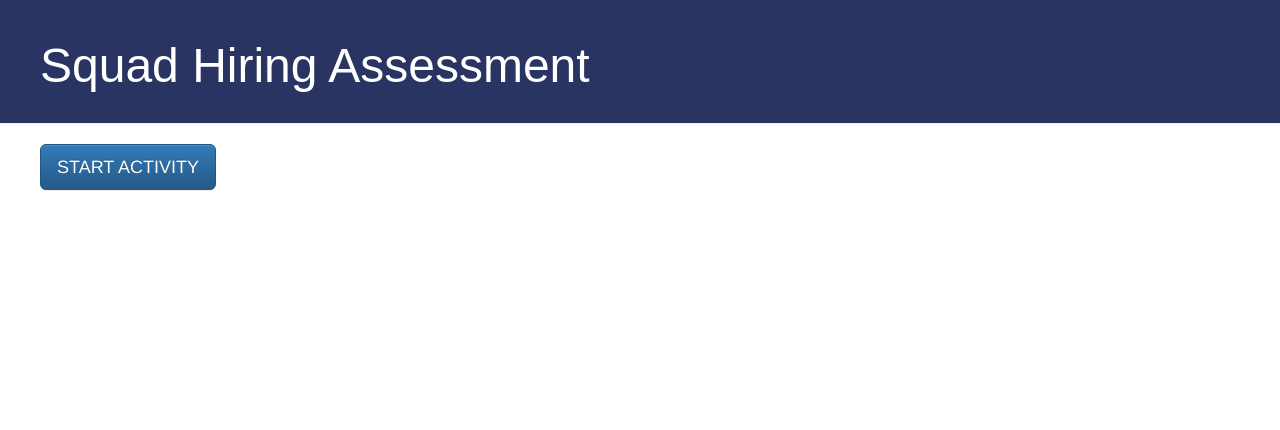
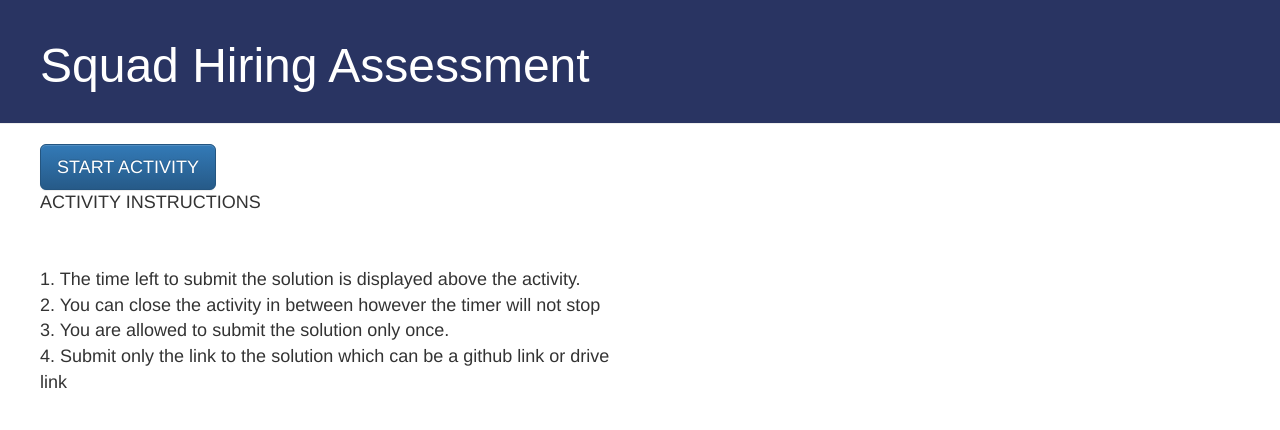
Before and after one commit to singh-gagan/django-hiring-tool, a Django app: a page that uses activitylauncher/templates/activitylauncher/start_activity.html in a window 1280 px wide. Shown: the top 430 px of the page. Run offline with Django 3.2, Linux system fonts and the light colour scheme; tables that the repository leaves empty hold one stand-in row (values such as "Sample post"); parts of the project's set-up code (start-up, migrations or seed data) failed here and were passed over; some libraries are stand-ins or nearby versions.

Commit message:
added activity inst to html pages

```diff
--- a/activitylauncher/templates/activitylauncher/display_activity.html
+++ b/activitylauncher/templates/activitylauncher/display_activity.html
@@ -22,7 +22,10 @@
 <div class="container-fluid">
   <div class="row">
     <div class="col-md-6 col-sm-12">
-      <p>ACTIVITY INSTRUCTIONS</p>
+      <p style="white-space: pre-line;">ACTIVITY INSTRUCTIONS
+        <br>
+        {{ activity_instructions }}
+      </p>
     </div>
     <div class="col-md-6">
       <p id = "timer"> </p>
--- a/activitylauncher/templates/activitylauncher/start_activity.html
+++ b/activitylauncher/templates/activitylauncher/start_activity.html
@@ -3,13 +3,21 @@
 <body>
     <div class="container-fluid">
       <div class="row">
-        <div class="col-md-8">
+        <div class="col-md-6">
           <form action={% url 'submission_invite' activity_uuid=submission.activity_uuid %} method="POST">
             {% csrf_token %}
             <button type="submit" class="btn btn-primary btn-lg">START ACTIVITY</button>
           </form>
         </div>
       </div>
+      <div class="row">
+        <div class="col-md-6 col-sm-12">
+          <p style="white-space: pre-line;">ACTIVITY INSTRUCTIONS
+            <br>
+            {{ activity_instructions }}
+          </p>
+        </div>
+      </div>
     </div>
 </body>
 </html>
--- a/activitylauncher/views.py
+++ b/activitylauncher/views.py
@@ -4,7 +4,7 @@ from django.shortcuts import render, reverse
 from django.utils import timezone
 from django.views import View
 
-from activitylauncher.constants import ActivityStatus
+from activitylauncher.constants import ActivityStatus, ActivityInstructions
 from maildroid.constants import EmailType
 from maildroid.tasks import send_emails
 
@@ -27,7 +27,10 @@ class SubmissionInviteView(View):
             return render(
                 request,
                 "activitylauncher/activity_index.html",
-                {"submission": submission},
+                {
+                    "submission": submission,
+                    "activity_instructions": ActivityInstructions,
+                },
             )
 
         else:
@@ -37,6 +40,7 @@ class SubmissionInviteView(View):
                 {
                     "submission": submission,
                     "activity_end_time": submission.activity_end_time,
+                    "activity_instructions": ActivityInstructions,
                 },
             )
 
```
Also changed, not shown: activitylauncher/tests/test_models.py (+2 -2 lines).
